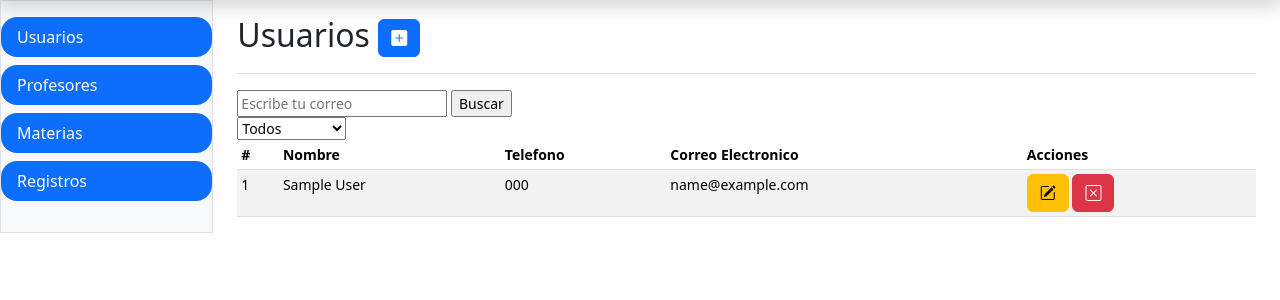
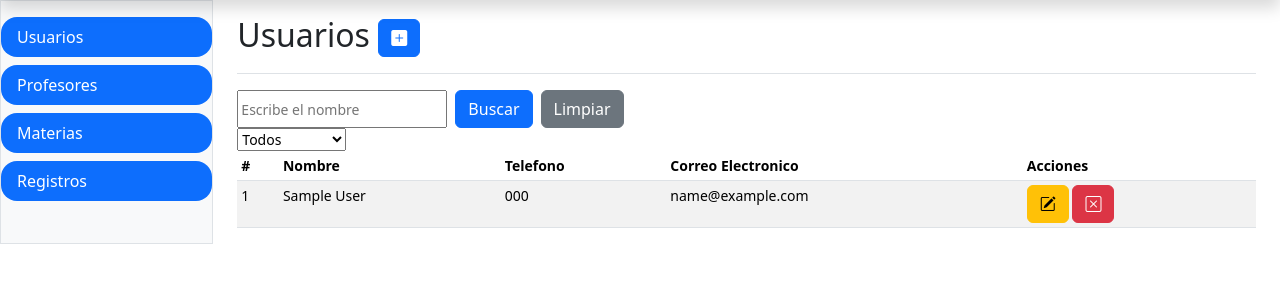
Before and after one commit to markgiovany/tablas, a PHP site: page /modules/users/ in a window 1280 px wide. Shown: the part 45-345 px from the top of the page. Run offline with PHP 8.4, Linux system fonts and the light colour scheme; the visitor is signed in with stand-in values (Sample User, id 1); tables that the repository leaves empty or names only in its code hold one stand-in row (values such as "Sample post").

Commit message:
Filtros por nombres

```diff
--- a/modules/users/index.php
+++ b/modules/users/index.php
@@ -53,8 +53,12 @@
                 </div>
                 <div class="table-responsive small">
                     <div>
-                        <input type="text" placeholder="Escribe tu correo">
-                        <input type="submit" value="Buscar">
+                        <form method="GET" class="d-flex gap-2">
+                            <input type="text" name="name" placeholder="Escribe el nombre"
+                                value="<?php echo isset($_GET['name']) ? $_GET['name'] : ''; ?>">
+                            <input type="submit" value="Buscar" class="btn btn-primary">
+                            <a href="index.php" class="btn btn-secondary">Limpiar</a>
+                        </form>
                     </div>
                     <div>
                         <select name="" id="">
@@ -76,14 +80,15 @@
                         <tbody>
                             <?php
                             require_once '../../lib/connection.php';
+                            $name = isset($_GET['name']) ? $_GET['name'] : "";
                             $query = "SELECT * FROM users";
+                            if (!empty($name)) {
+                                $name = $conexion->real_escape_string($name);
+                                $query .= " WHERE name LIKE '%$name%'";
+                            }
                             $result = $conexion->query($query);
                             if ($result->num_rows == 0) {
-                                ?>
-                                <tr>
-                                    <td colspan="5">No se encontraron registros</td>
-                                </tr>
-                                <?php
+                                echo "<tr><td colspan='5'>No se encontraron registros</td></tr>";
                                 return false;
                             }
                             while ($row = $result->fetch_object()) {
```
